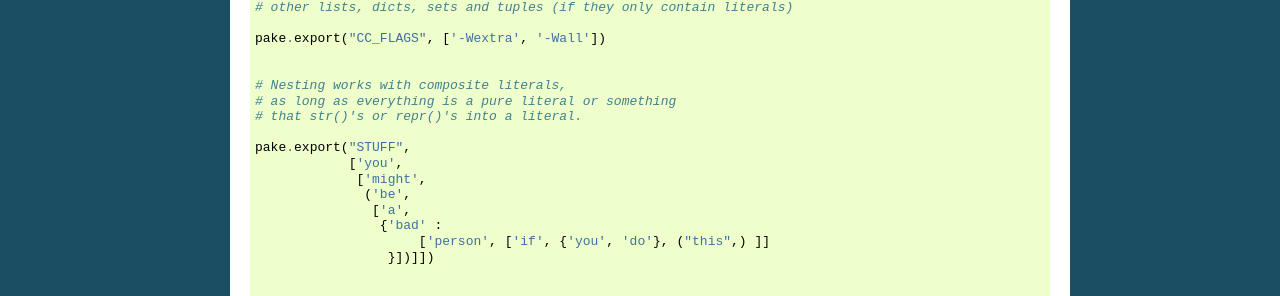
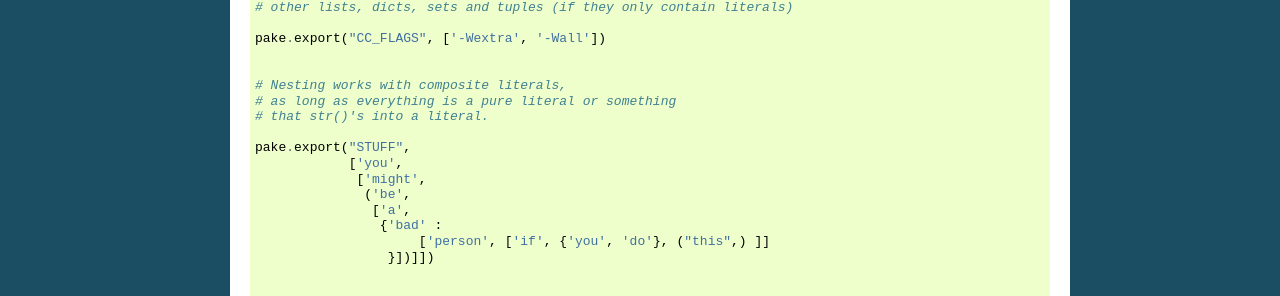
Before and after one commit to Teriks/pake, a Sphinx documentation site: the page built from docs/source/subpake.rst, in a window 1280 px wide. Shown: the part 607-903 px from the top of the page. Built offline with Sphinx 7.4.7, drawn with Linux system fonts in a browser that asks for light colours.

Commit message:
Small documentation amendment

```diff
--- a/docs/source/subpake.rst
+++ b/docs/source/subpake.rst
@@ -41,7 +41,7 @@ Example:
 
     # Nesting works with composite literals,
     # as long as everything is a pure literal or something
-    # that str()'s or repr()'s into a literal.
+    # that str()'s into a literal.
 
     pake.export("STUFF",
                 ['you',
```
Also changed, not shown: README.md (+1 -1 lines).
